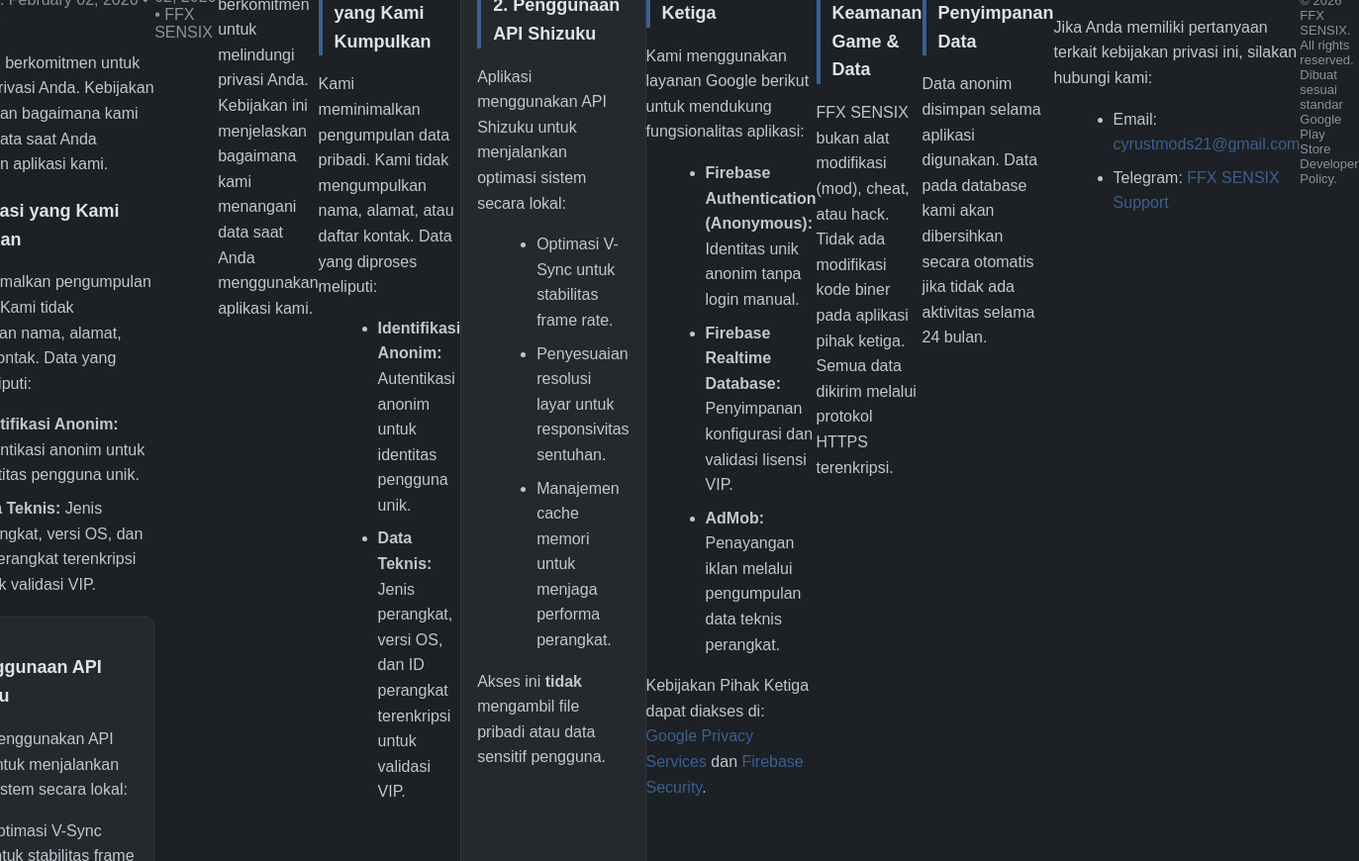
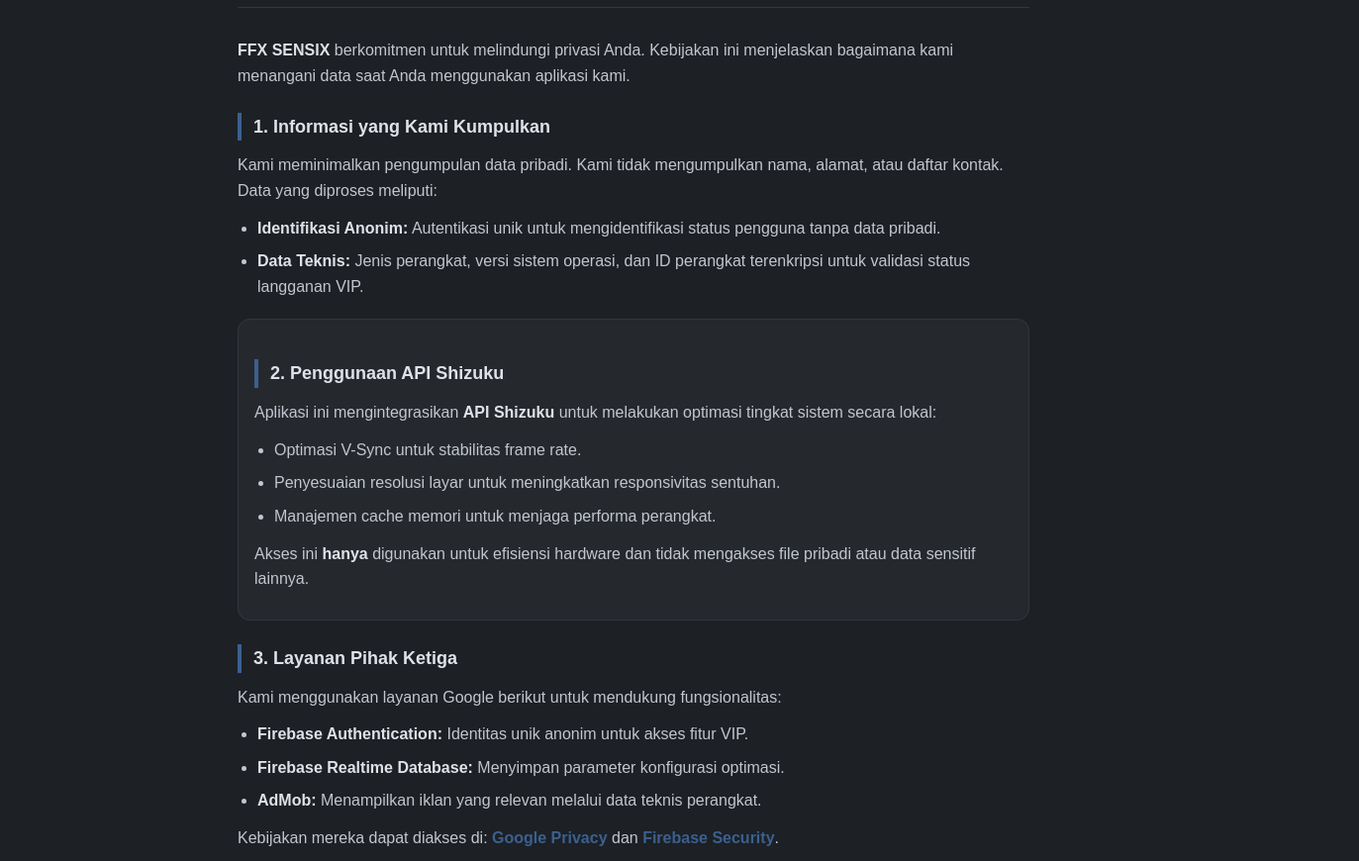
Before and after one commit to cyrust21/ffxsensix, a plain HTML site: page config/privacy-policy.html in a window 1280 px wide. Shown: the part 98-968 px from the top of the page at 99% size, 1373 px wide, since content can reach past the window. Drawn offline with Linux system fonts and the light colour scheme; a web font is replaced by a local one.

Commit message:
Update privacy-policy.html

```diff
--- a/config/privacy-policy.html
+++ b/config/privacy-policy.html
@@ -2,11 +2,11 @@
 <html lang="id">
 <head>
   <meta charset="utf-8" />
-  <meta name="viewport" content="width=device-width,initial-scale=1" />
+  <meta name="viewport" content="width=device-width,initial-scale=1,maximum-scale=1,user-scalable=no" />
   <title>Privacy Policy — FFX SENSIX</title>
-  <meta name="description" content="Kebijakan Privasi untuk FFX SENSIX.">
 
   <style>
+    /* 1. FONT IMPORT */
     @font-face {
       font-family: "GFF Latin Bold";
       src: url("https://cyrust21.github.io/font/GFF-Latin-Bold.ttf") format("truetype");
@@ -18,41 +18,52 @@
       font-weight: 500;
     }
 
+    /* 2. VARIABLES & THEME */
     :root {
       --bg: #1D2024;
       --title: #E1E2E9;
       --text: #C3C6CF;
       --muted: #8E9199;
-      --accent: #3B608F; /* Aksen biru yang lebih cerah untuk dark mode */
-      --container: 1000px;
+      --accent: #3B608F;
     }
 
+    /* 3. RESET & BASE STYLE */
+    * { box-sizing: border-box; }
+
     body {
-      background: var(--bg);
+      background-color: var(--bg);
       color: var(--text);
       margin: 0;
-      padding: 32px;
-      display: flex;
-      justify-content: center;
+      padding: 20px;
       font-family: "GFF Latin Medium", sans-serif;
+      line-height: 1.6;
+      -webkit-font-smoothing: antialiased;
     }
 
     .wrap {
-      max-width: var(--container);
       width: 100%;
+      max-width: 800px;
+      margin: 0 auto;
+    }
+
+    /* 4. TYPOGRAPHY */
+    header {
+      margin-bottom: 30px;
+      border-bottom: 1px solid #33373D;
+      padding-bottom: 15px;
     }
 
     h1 {
       color: var(--title);
-      font-size: 28px;
-      margin-bottom: 6px;
+      font-size: 26px;
+      margin: 0 0 8px 0;
       font-family: "GFF Latin Bold", sans-serif;
     }
 
     h2 {
       color: var(--title);
       font-size: 18px;
-      margin: 20px 0 10px 0;
+      margin: 24px 0 12px 0;
       font-family: "GFF Latin Bold", sans-serif;
       border-left: 4px solid var(--accent);
       padding-left: 12px;
@@ -60,35 +71,31 @@
 
     .meta {
       color: var(--muted);
-      margin-bottom: 24px;
+      font-size: 13px;
     }
 
-    section {
-      margin: 16px 0;
-      line-height: 1.6;
+    p { margin: 12px 0; }
+
+    ul {
+      margin: 12px 0;
+      padding-left: 20px;
     }
 
-    ul {
-      margin: 8px 0 8px 20px;
-    }
+    li { margin-bottom: 8px; }
 
-    li {
-      margin-bottom: 8px;
-    }
+    strong { color: var(--title); }
 
+    /* 5. COMPONENTS */
     a {
       color: var(--accent);
       text-decoration: none;
-    }
-
-    a:hover {
-      text-decoration: underline;
+      font-weight: bold;
     }
 
     .highlight {
-      background: #25292E; /* Warna sedikit lebih terang dari BG */
+      background: #25292E;
       padding: 16px;
-      border-radius: 8px;
+      border-radius: 12px;
       border: 1px solid #33373D;
       margin: 20px 0;
     }
@@ -96,151 +103,89 @@
     footer {
       margin-top: 40px;
       color: var(--muted);
-      font-size: 13px;
+      font-size: 12px;
       border-top: 1px solid #33373D;
-      padding-top: 18px;
+      padding-top: 20px;
+      text-align: center;
+      line-height: 1.8;
     }
 
-    @media (max-width:600px) {
-      body { padding: 16px; }
-      h1 { font-size: 24px; }
+    /* 6. RESPONSIVE */
+    @media (max-width: 480px) {
+      body { padding: 15px; }
+      h1 { font-size: 22px; }
+      h2 { font-size: 17px; }
     }
   </style>
 </head>
 <body>
-  <div class="wrap" role="main">
+  <div class="wrap">
     <header>
       <h1>Privacy Policy</h1>
       <div class="meta">Last updated: February 02, 2026 • FFX SENSIX</div>
     </header>
 
     <section>
-      <p>FFX SENSIX berkomitmen untuk melindungi privasi Anda. Kebijakan ini menjelaskan bagaimana kami menangani data saat Anda menggunakan aplikasi kami.</p>
+      <p><strong>FFX SENSIX</strong> berkomitmen untuk melindungi privasi Anda. Kebijakan ini menjelaskan bagaimana kami menangani data saat Anda menggunakan aplikasi kami.</p>
     </section>
 
     <section>
       <h2>1. Informasi yang Kami Kumpulkan</h2>
       <p>Kami meminimalkan pengumpulan data pribadi. Kami tidak mengumpulkan nama, alamat, atau daftar kontak. Data yang diproses meliputi:</p>
       <ul>
-        <li><strong>Identifikasi Anonim:</strong> Autentikasi anonim untuk identitas pengguna unik.</li>
-        <li><strong>Data Teknis:</strong> Jenis perangkat, versi OS, dan ID perangkat terenkripsi untuk validasi VIP.</li>
+        <li><strong>Identifikasi Anonim:</strong> Autentikasi unik untuk mengidentifikasi status pengguna tanpa data pribadi.</li>
+        <li><strong>Data Teknis:</strong> Jenis perangkat, versi sistem operasi, dan ID perangkat terenkripsi untuk validasi status langganan VIP.</li>
       </ul>
     </section>
 
     <section class="highlight">
       <h2>2. Penggunaan API Shizuku</h2>
-      <p>Aplikasi menggunakan API Shizuku untuk menjalankan optimasi sistem secara lokal:</p>
+      <p>Aplikasi ini mengintegrasikan <strong>API Shizuku</strong> untuk melakukan optimasi tingkat sistem secara lokal:</p>
       <ul>
         <li>Optimasi V-Sync untuk stabilitas frame rate.</li>
-        <li>Penyesuaian resolusi layar untuk responsivitas sentuhan.</li>
+        <li>Penyesuaian resolusi layar untuk meningkatkan responsivitas sentuhan.</li>
         <li>Manajemen cache memori untuk menjaga performa perangkat.</li>
       </ul>
-      <p>Akses ini <strong>tidak</strong> mengambil file pribadi atau data sensitif pengguna.</p>
+      <p>Akses ini <strong>hanya</strong> digunakan untuk efisiensi hardware dan tidak mengakses file pribadi atau data sensitif lainnya.</p>
     </section>
 
     <section>
       <h2>3. Layanan Pihak Ketiga</h2>
-      <p>Kami menggunakan layanan Google berikut untuk mendukung fungsionalitas aplikasi:</p>
+      <p>Kami menggunakan layanan Google berikut untuk mendukung fungsionalitas:</p>
       <ul>
-        <li><strong>Firebase Authentication (Anonymous):</strong> Identitas unik anonim tanpa login manual.</li>
-        <li><strong>Firebase Realtime Database:</strong> Penyimpanan konfigurasi dan validasi lisensi VIP.</li>
-        <li><strong>AdMob:</strong> Penayangan iklan melalui pengumpulan data teknis perangkat.</li>
+        <li><strong>Firebase Authentication:</strong> Identitas unik anonim untuk akses fitur VIP.</li>
+        <li><strong>Firebase Realtime Database:</strong> Menyimpan parameter konfigurasi optimasi.</li>
+        <li><strong>AdMob:</strong> Menampilkan iklan yang relevan melalui data teknis perangkat.</li>
       </ul>
-      <p>Kebijakan Pihak Ketiga dapat diakses di:
-        <a href="https://policies.google.com/privacy" target="_blank">Google Privacy Services</a> dan
+      <p>Kebijakan mereka dapat diakses di:
+        <a href="https://policies.google.com/privacy" target="_blank">Google Privacy</a> dan
         <a href="https://firebase.google.com/support/privacy" target="_blank">Firebase Security</a>.
       </p>
     </section>
 
     <section>
       <h2>4. Keamanan Game & Data</h2>
-      <p>FFX SENSIX bukan alat modifikasi (mod), cheat, atau hack. Tidak ada modifikasi kode biner pada aplikasi pihak ketiga. Semua data dikirim melalui protokol HTTPS terenkripsi.</p>
+      <p>FFX SENSIX <strong>bukan</strong> merupakan alat modifikasi (mod), cheat, atau hack. Kami tidak memodifikasi kode biner aplikasi pihak ketiga. Semua komunikasi data menggunakan protokol HTTPS terenkripsi.</p>
     </section>
 
     <section>
       <h2>5. Penyimpanan Data</h2>
-      <p>Data anonim disimpan selama aplikasi digunakan. Data pada database kami akan dibersihkan secara otomatis jika tidak ada aktivitas selama 24 bulan.</p>
+      <p>Data teknis anonim disimpan selama Anda menggunakan aplikasi. Database kami akan membersihkan data secara otomatis jika tidak ada aktivitas selama 24 bulan.</p>
     </section>
 
     <section>
-      <h2>Contact</h2>
-      <p>Jika Anda memiliki pertanyaan terkait kebijakan privasi ini, silakan hubungi kami:</p>
+      <h2>Hubungi Kami</h2>
+      <p>Jika ada pertanyaan mengenai kebijakan privasi ini, silakan hubungi tim pengembang:</p>
       <ul>
         <li>Email: <a href="mailto:cyrustmods21@gmail.com">cyrustmods21@gmail.com</a></li>
-        <li>Telegram: <a href="#">FFX SENSIX Support</a></li>
+        <li>Telegram: <a href="https://t.me/cyrust_mods" target="_blank">FFX SENSIX Support</a></li>
       </ul>
     </section>
 
     <footer>
-      © 2026 FFX SENSIX. All rights reserved. <br>
-      Dibuat sesuai standar Google Play Store Developer Policy.
+      © 2026 FFX SENSIX. All rights reserved.<br>
+      Dibuat sesuai dengan standar kebijakan pengembang Google Play Store.
     </footer>
   </div>
 </body>
-</html>      <div class="meta">Last updated: February 02, 2026 • FFX SENSIX</div>
-    </header>
-
-    <section>
-      <p>FFX SENSIX berkomitmen untuk melindungi privasi Anda. Kebijakan ini menjelaskan bagaimana kami menangani data saat Anda menggunakan aplikasi kami.</p>
-    </section>
-
-    <section>
-      <h2>1. Informasi yang Kami Kumpulkan</h2>
-      <p>Kami meminimalkan pengumpulan data pribadi. Kami tidak mengumpulkan nama, alamat, atau daftar kontak. Data yang diproses meliputi:</p>
-      <ul>
-        <li><strong>Identifikasi Anonim:</strong> Autentikasi anonim untuk identitas pengguna unik.</li>
-        <li><strong>Data Teknis:</strong> Jenis perangkat, versi OS, dan ID perangkat terenkripsi untuk validasi VIP.</li>
-      </ul>
-    </section>
-
-    <section class="highlight">
-      <h2>2. Penggunaan API Shizuku</h2>
-      <p>Aplikasi menggunakan API Shizuku untuk menjalankan optimasi sistem secara lokal:</p>
-      <ul>
-        <li>Optimasi V-Sync untuk stabilitas frame rate.</li>
-        <li>Penyesuaian resolusi layar untuk responsivitas sentuhan.</li>
-        <li>Manajemen cache memori untuk menjaga performa perangkat.</li>
-      </ul>
-      <p>Akses ini <strong>tidak</strong> mengambil file pribadi atau data sensitif pengguna.</p>
-    </section>
-
-    <section>
-      <h2>3. Layanan Pihak Ketiga</h2>
-      <p>Kami menggunakan layanan Google berikut untuk mendukung fungsionalitas aplikasi:</p>
-      <ul>
-        <li><strong>Firebase Authentication (Anonymous):</strong> Identitas unik anonim tanpa login manual.</li>
-        <li><strong>Firebase Realtime Database:</strong> Penyimpanan konfigurasi dan validasi lisensi VIP.</li>
-        <li><strong>AdMob:</strong> Penayangan iklan melalui pengumpulan data teknis perangkat.</li>
-      </ul>
-      <p>Kebijakan Pihak Ketiga dapat diakses di:
-        <a href="https://policies.google.com/privacy" target="_blank">Google Privacy Services</a> dan
-        <a href="https://firebase.google.com/support/privacy" target="_blank">Firebase Security</a>.
-      </p>
-    </section>
-
-    <section>
-      <h2>4. Keamanan Game & Data</h2>
-      <p>FFX SENSIX bukan alat modifikasi (mod), cheat, atau hack. Tidak ada modifikasi kode biner pada aplikasi pihak ketiga. Semua data dikirim melalui protokol HTTPS terenkripsi.</p>
-    </section>
-
-    <section>
-      <h2>5. Penyimpanan Data</h2>
-      <p>Data anonim disimpan selama aplikasi digunakan. Data pada database kami akan dibersihkan secara otomatis jika tidak ada aktivitas selama 24 bulan.</p>
-    </section>
-
-    <section>
-      <h2>Contact</h2>
-      <p>Jika Anda memiliki pertanyaan terkait kebijakan privasi ini, silakan hubungi kami:</p>
-      <ul>
-        <li>Email: <a href="mailto:cyrustmods21@gmail.com">cyrustmods21@gmail.com</a></li>
-        <li>Telegram: <a href="#">FFX SENSIX Support</a></li>
-      </ul>
-    </section>
-
-    <footer>
-      © 2026 FFX SENSIX. All rights reserved. <br>
-      Dibuat sesuai standar Google Play Store Developer Policy.
-    </footer>
-  </div>
-</body>
-</html>
+  </html>
```
